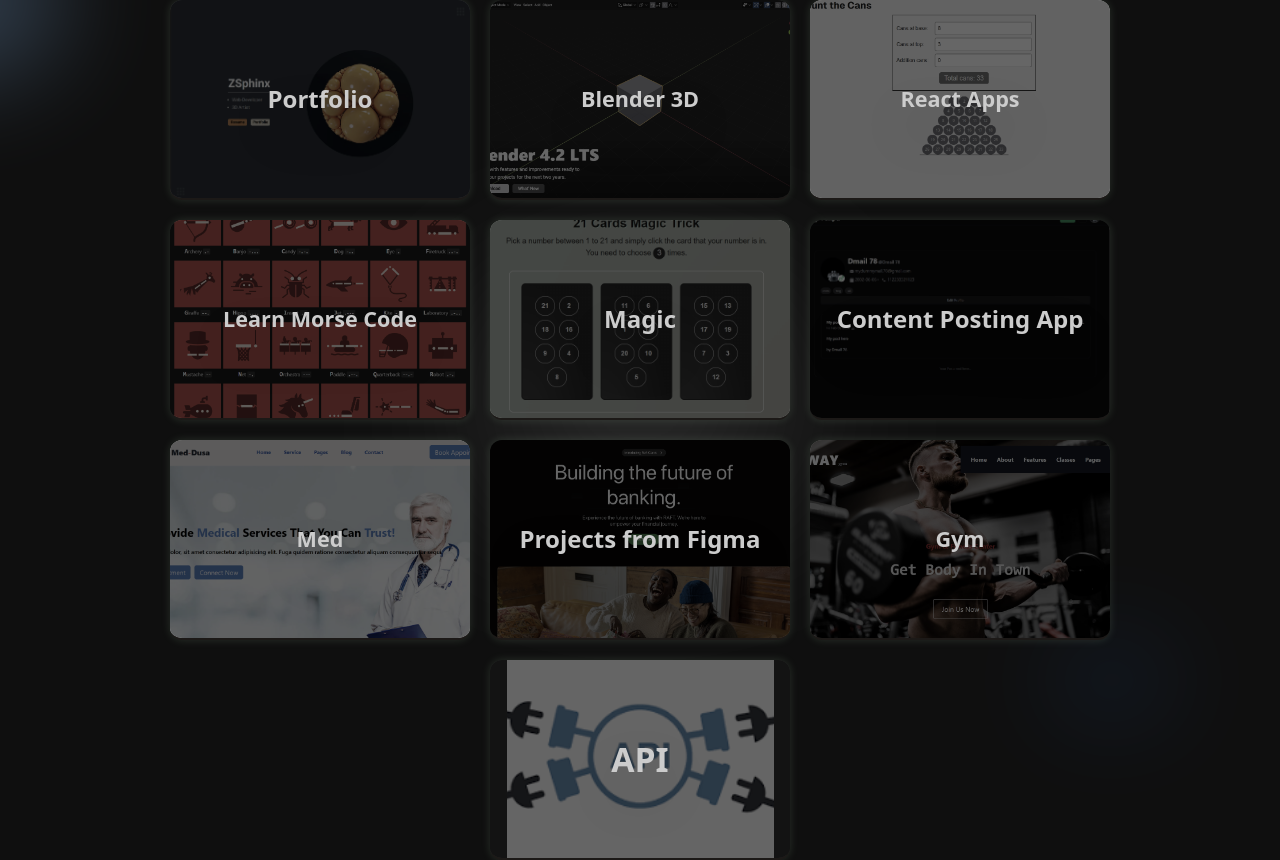
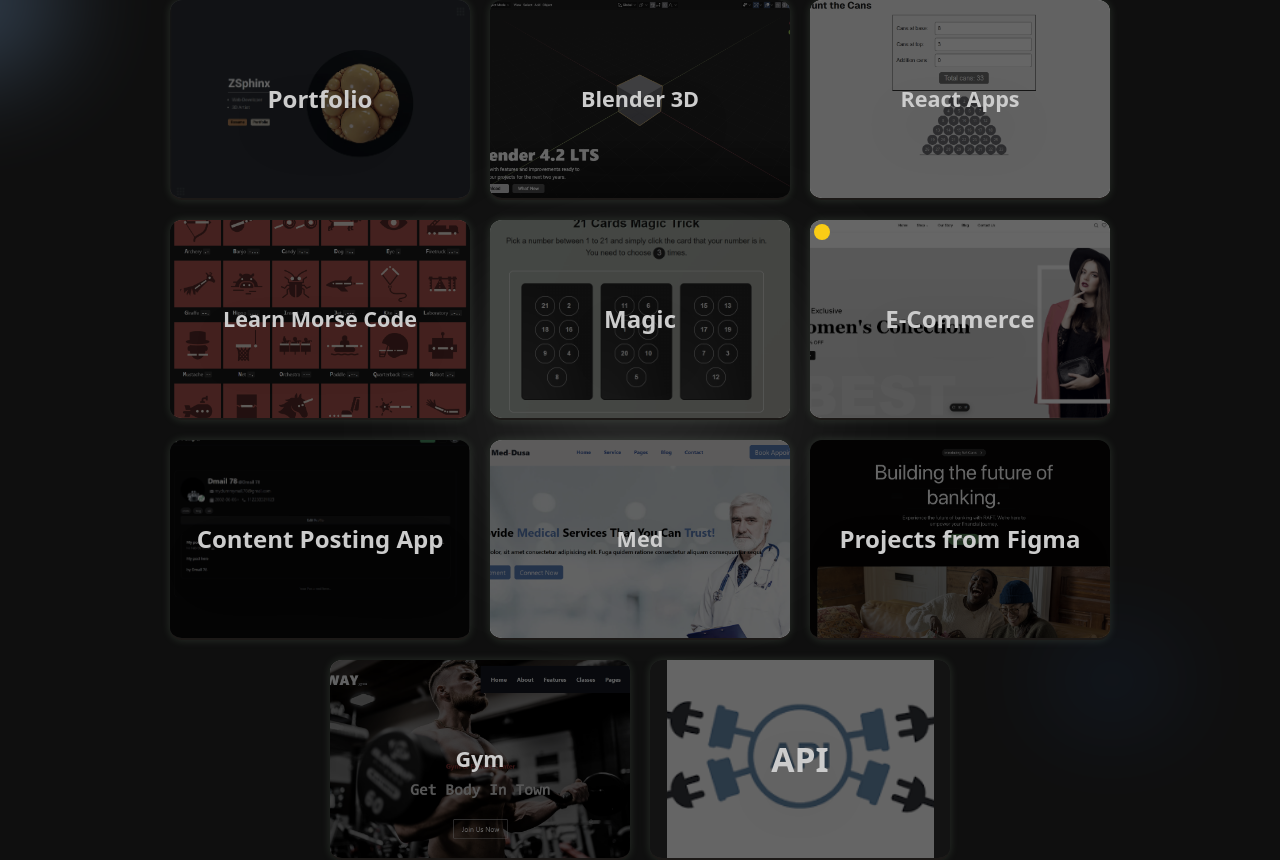
Before and after one commit to zsphinxyz/sthl, a Next.js app: page / in a window 1280 px wide. Built offline with nearby package versions, Linux system fonts and the light colour scheme.

Commit message:
add zkrist e-commerce

```diff
--- a/app/page.tsx
+++ b/app/page.tsx
@@ -15,6 +15,7 @@ import api from '@/assets/api.png';
 import zmorse from '@/assets/zmorse.png';
 import b3d from '@/assets/b3d.png'
 import zapps from '@/assets/zapps.png'
+import krist from '@/assets/krist.png'
 
 import Image from 'next/image'
 
@@ -55,6 +56,14 @@ export default function Home() {
       text:'Magic',
       size:100,
       img: magic
+
+    },
+    {
+      link:'https://zkrist.vercel.app',
+      text:'E-Commerce',
+      size:100,
+      img: krist,
+      inprogress: true
 
     },
     {
@@ -153,6 +162,13 @@ export default function Home() {
                     {i.text}
                   </motion.p>
 
+                  {
+                    i.inprogress &&
+                    <div title='Work In Progress' className="group/dot w-4 hover:w-24 overflow-hidden px-0.5 h-4 text-xs bg-yellow-400 absolute top-1 left-1 rounded-full transition-all">
+                        <p className="hidden group-hover/dot:block text-nowrap">Work in Progress</p>
+                    </div>
+                  }
+
               </motion.div>
 
           </motion.a>
```
Also changed, not shown: assets/krist.png (added).
